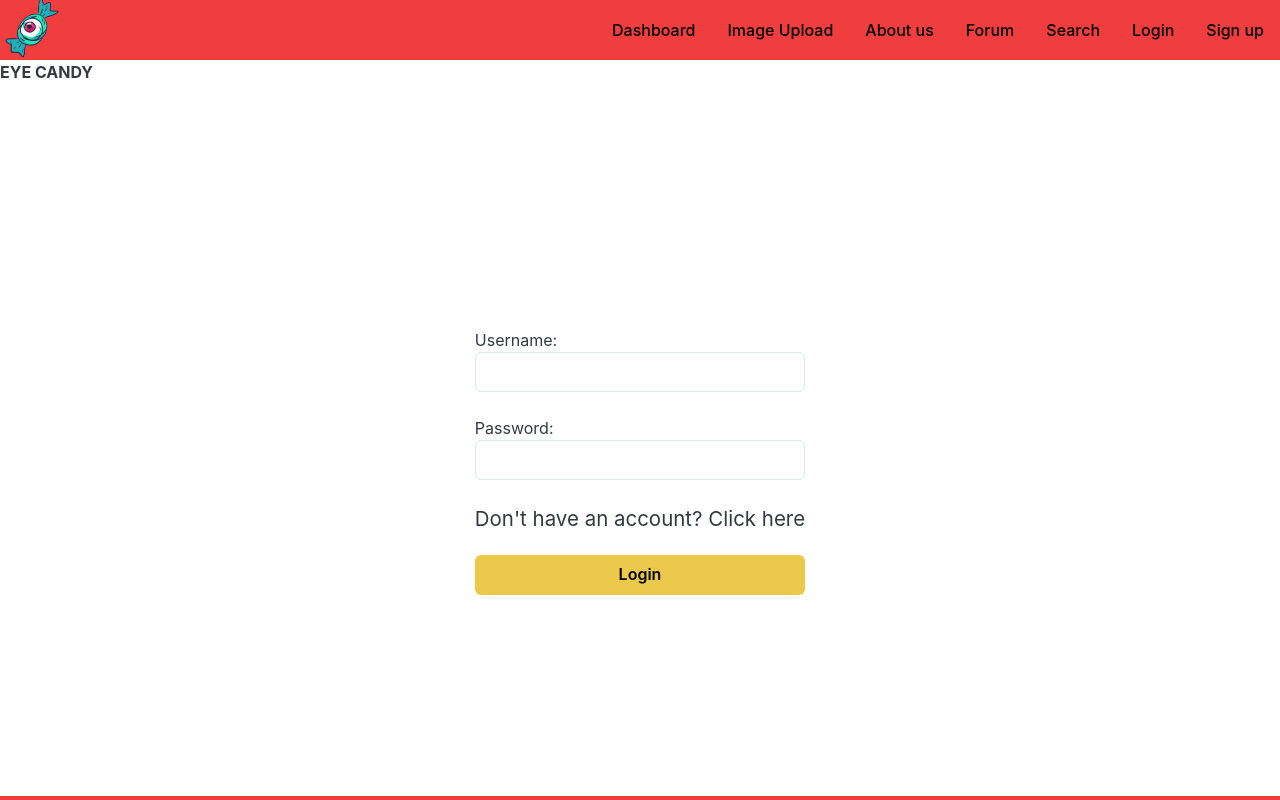
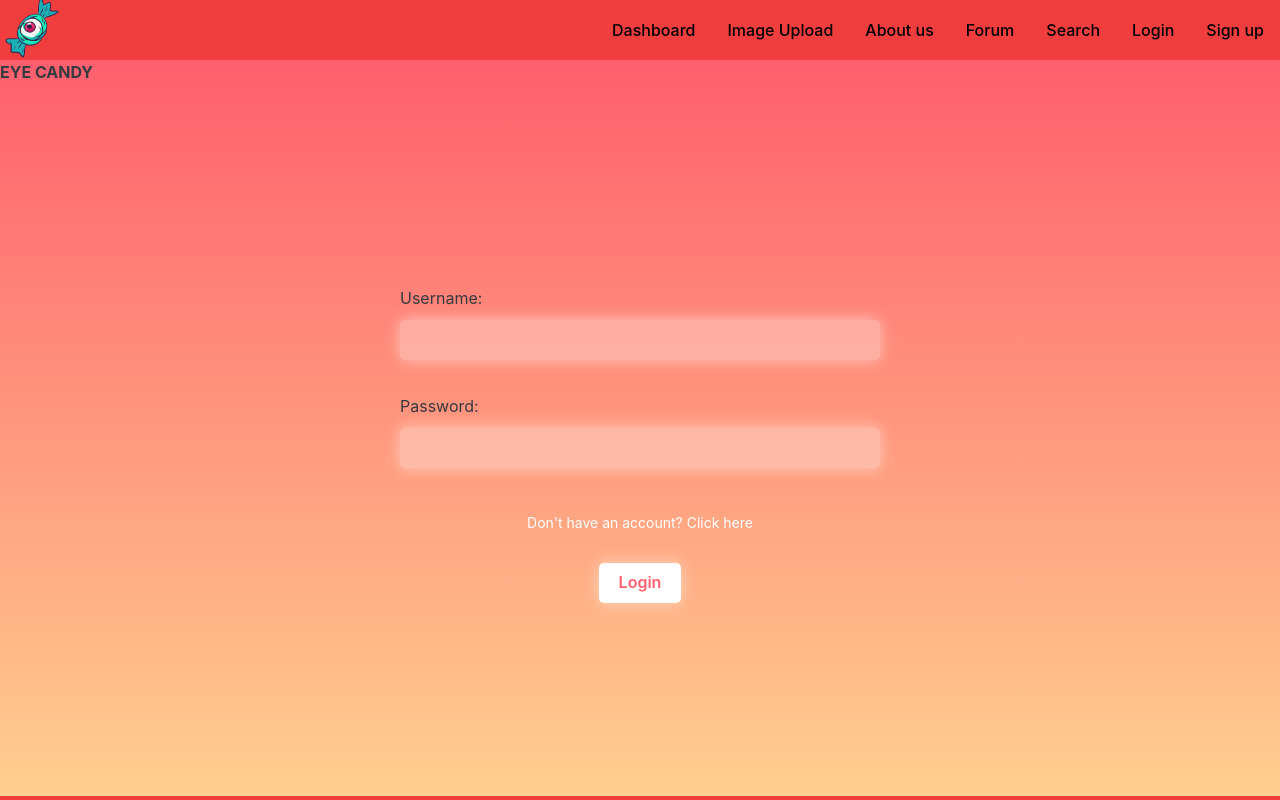
Before and after one commit to 490-Team-MAAKDE/490-Project, a React (Create React App) app in the folder Eye Candy Project/Code Design/Front-End/eye-candy/: page /login in a window 1280 px wide. Shown: the top 800 px of the page. Built offline with nearby package versions, Linux system fonts and the light colour scheme; no server answers.

Commit message:
Fixed Routing to SIgnUp and Login. Made some simple Style Changes

```diff
--- a/Eye Candy Project/Code Design/Front-End/eye-candy/src/Pages/Login.css
+++ b/Eye Candy Project/Code Design/Front-End/eye-candy/src/Pages/Login.css
@@ -1,15 +1,62 @@
 .login-container {
-  height: 200px;
-}
-
-.login-content {
-  height: 92vh;
   display: flex;
+  flex-direction: column;
   align-items: center;
   justify-content: center;
+  min-height: 92vh;
+  background-image: linear-gradient(to bottom, #ff5f6d, #ffd08f);
+  color: #fff;
 }
 
 .form-container {
   display: flex;
   flex-direction: column;
+  align-items: center;
+  justify-content: center;
+  margin-top: 2rem;
 }
+
+.form-container input[type="text"],
+.form-container input[type="password"] {
+  padding: 10px;
+  font-size: 16px;
+  border-radius: 5px;
+  border: none;
+  margin: 10px 0;
+  background-color: rgba(255, 255, 255, 0.3);
+  color: #fff;
+  width: 30rem;
+  box-shadow: 0 0 1rem rgba(255, 255, 255, 0.5);
+  transition: all 0.2s ease-in-out;
+}
+
+.form-container input[type="text"]:focus,
+.form-container input[type="password"]:focus {
+  outline: none;
+  background-color: rgba(255, 255, 255, 0.5);
+  box-shadow: 0 0 1rem rgba(255, 255, 255, 0.8);
+}
+
+.form-container button {
+  padding: 10px 20px;
+  font-size: 16px;
+  border-radius: 5px;
+  border: none;
+  background-color: #fff;
+  color: #ff5f6d;
+  cursor: pointer;
+  box-shadow: 0 0 1rem rgba(255, 255, 255, 0.5);
+  transition: all 0.2s ease-in-out;
+}
+
+.form-container button:hover {
+  background-color: #ff5f6d;
+  color: #fff;
+  box-shadow: 0 0 1rem rgba(255, 255, 255, 0.8);
+}
+
+.form-container p {
+  margin: 10px 0;
+  font-size: 14px;
+  color: #fff;
+}
--- a/Eye Candy Project/Code Design/Front-End/eye-candy/src/Pages/SignUp.css
+++ b/Eye Candy Project/Code Design/Front-End/eye-candy/src/Pages/SignUp.css
@@ -1,13 +1,99 @@
-.signup-container {
-  max-width: 500px;
-  margin: 0 auto;
-  background-color: #ffffff;
-  border-radius: 10px;
-  padding: 20px;
-  padding-top: 128px;
+.signup-hero-bar {
+  background-image: url("../Assets/pexels-tim-mossholder-942317.jpg");
+  background-position: center 16.8cm;
+  background-size: 32% ;
+  height: 200px;
+  display: flex;
+  justify-content: center;
+  align-items: center;
 }
 
-.signup-container form {
+.signup-hero-title {
+  font-size: 48px;
+  color: white;
+  text-align: center;
+}
+
+.signup-container {
   display: flex;
   flex-direction: column;
+  align-items: center;
+  justify-content: center;
+  min-height: 92vh;
+  background-image: linear-gradient(to bottom, #ff5f6d, #ffd08f);
+  color: #fff;
 }
+
+.form-container {
+  display: flex;
+  flex-direction: column;
+  align-items: center;
+  justify-content: center;
+  margin-top: 2rem;
+}
+
+.form-container input[type="text"],
+.form-container input[type="password"] {
+  padding: 10px;
+  font-size: 16px;
+  border-radius: 5px;
+  border: none;
+  margin: 10px 0;
+  background-color: rgba(255, 255, 255, 0.3);
+  color: #fff;
+  width: 30rem;
+  box-shadow: 0 0 1rem rgba(255, 255, 255, 0.5);
+  transition: all 0.2s ease-in-out;
+}
+
+.form-container input[type="text"]:focus,
+.form-container input[type="password"]:focus {
+  outline: none;
+  background-color: rgba(255, 255, 255, 0.5);
+  box-shadow: 0 0 1rem rgba(255, 255, 255, 0.8);
+}
+
+.form-container button {
+  padding: 10px 20px;
+  font-size: 16px;
+  border-radius: 5px;
+  border: none;
+  background-color: #fff;
+  color: #ff5f6d;
+  cursor: pointer;
+  box-shadow: 0 0 1rem rgba(255, 255, 255, 0.5);
+  transition: all 0.2s ease-in-out;
+}
+
+.form-container button:hover {
+  background-color: #ff5f6d;
+  color: #fff;
+  box-shadow: 0 0 1rem rgba(255, 255, 255, 0.8);
+}
+
+.form-container p {
+  margin: 10px 0;
+  font-size: 14px;
+  color: #fff;
+}
+
+.signup-container input[type="text"],
+.signup-container input[type="password"] {
+  padding: 10px;
+  font-size: 16px;
+  border-radius: 5px;
+  border: none;
+  margin: 10px 0;
+  background-color: rgba(255, 255, 255, 0.3);
+  color: #fff;
+  width: 100%;
+  box-shadow: 0 0 1rem rgba(255, 255, 255, 0.5);
+  transition: all 0.2s ease-in-out;
+}
+
+.signup-container input[type="text"]:focus,
+.signup-container input[type="password"]:focus {
+  outline: none;
+  background-color: rgba(255, 255, 255, 0.5);
+  box-shadow: 0 0 1rem rgba(255, 255, 255, 0.8);
+}
--- a/Eye Candy Project/Code Design/Front-End/eye-candy/src/Pages/SignUp.js
+++ b/Eye Candy Project/Code Design/Front-End/eye-candy/src/Pages/SignUp.js
@@ -36,6 +36,8 @@ them in variables to be then posted to the SQL Database*/
 create an account*/
   return (
     <div className="signup-content">
+      <div className="signup-hero-bar">
+      </div>
       <div className="signup-container">
         <form action="">
           <div>
```
Also changed, not shown: Eye Candy Project/Code Design/Front-End/eye-candy/src/Assets/pexels-tim-mossholder-942317.jpg (added).
